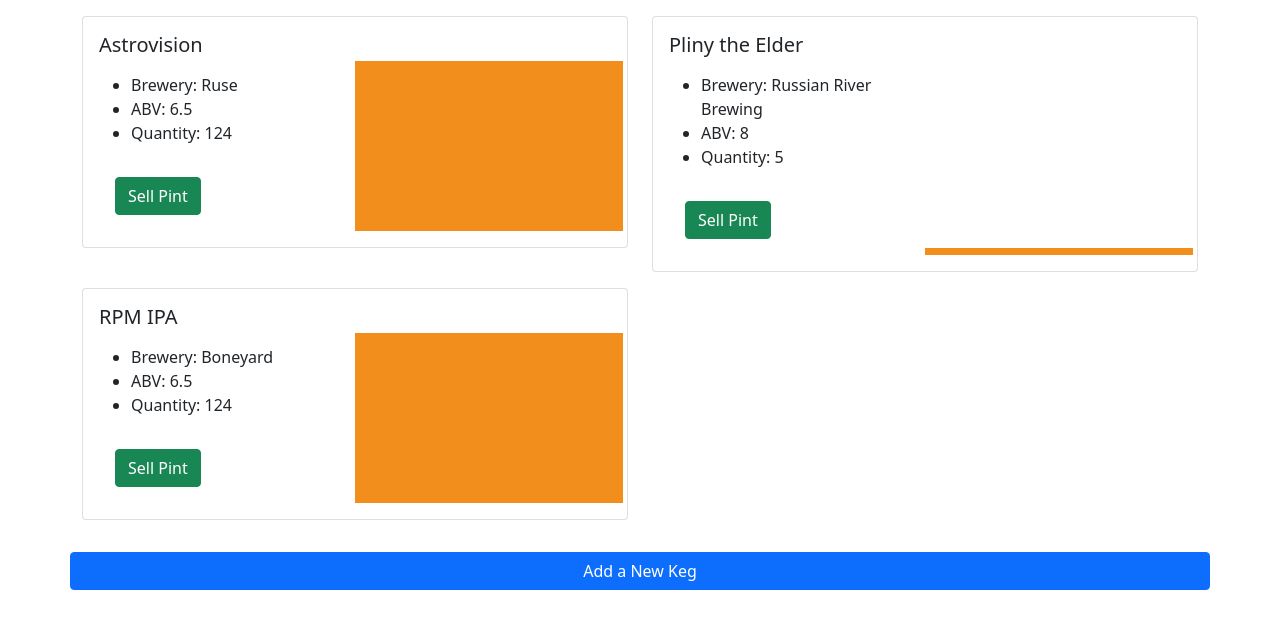
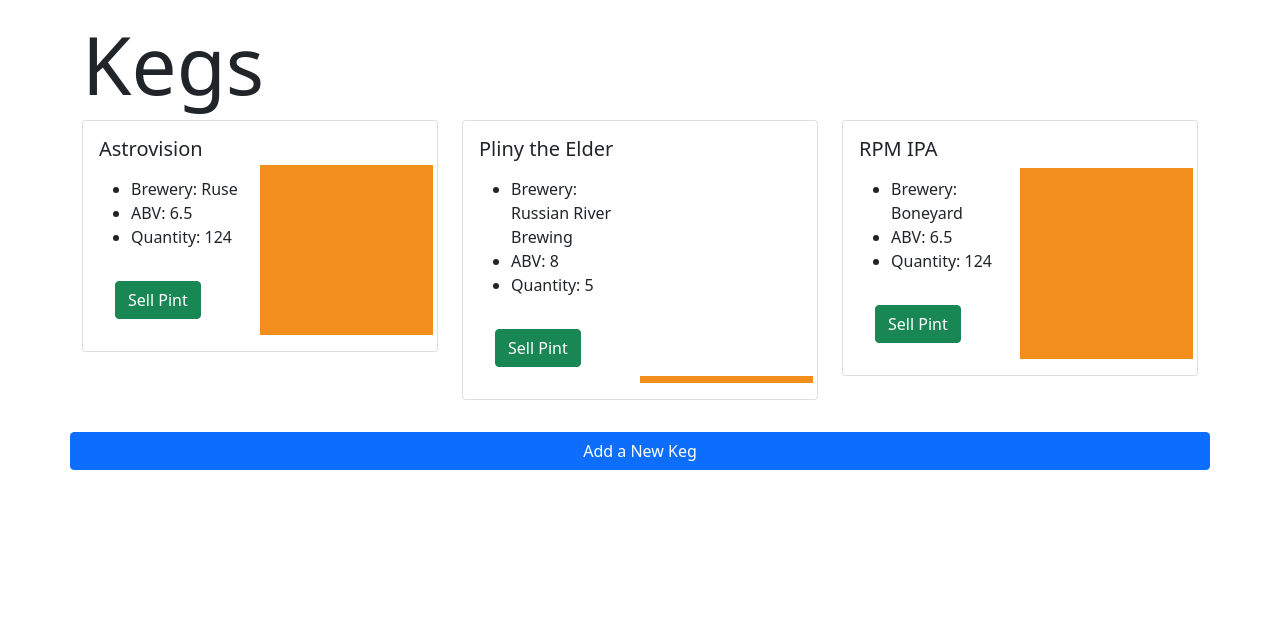
Before and after one commit to mireie/tap-room, a React (Create React App) app: page / in a window 1280 px wide. Shown: the top 628 px of the page. Built offline with nearby package versions, Linux system fonts and the light colour scheme.

Commit message:
add header

```diff
--- a/src/components/Keg.js
+++ b/src/components/Keg.js
@@ -27,7 +27,7 @@
 
   return (
     <React.Fragment>
-      <div className="col-6 mb-3">
+      <div className="col-md-4 mb-3">
         <Card>
           <Card.Body>
             <Row>
--- a/src/components/KegList.js
+++ b/src/components/KegList.js
@@ -5,6 +5,7 @@
 export default function KegList(props) {
   return (
     <React.Fragment>
+      <h1 className="display-1">Kegs</h1>
       {props.kegList.map((keg) =>
         <Keg
           whenKegClicked={props.onKegSelection}
```
